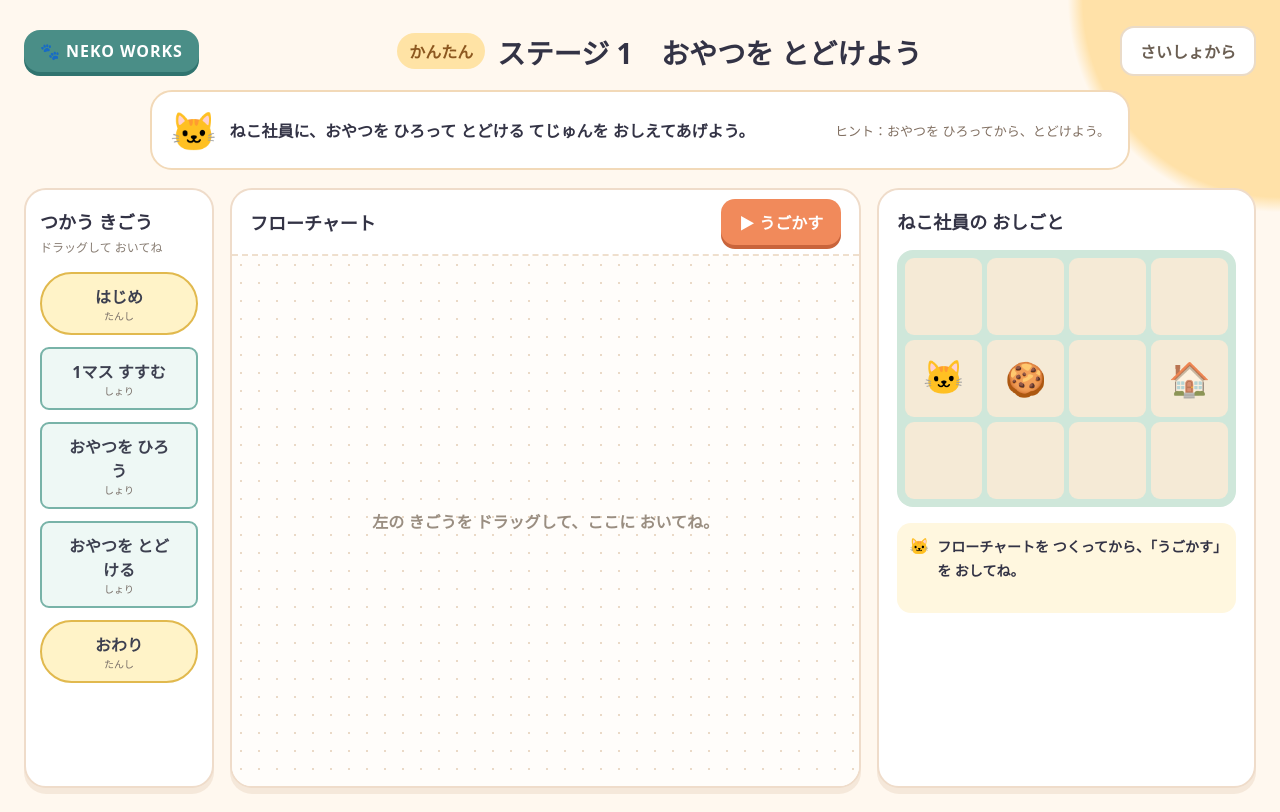
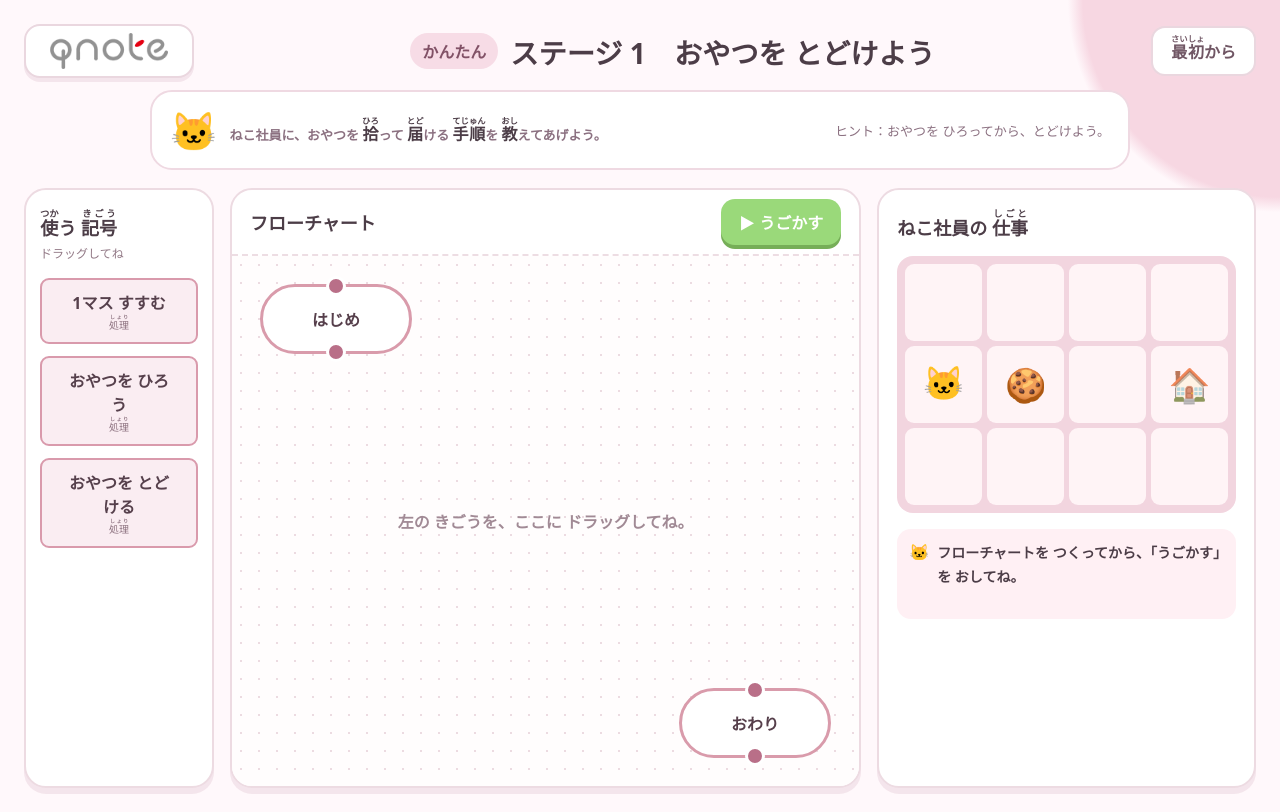
Before and after one commit to yuka-okaniwa/neko-flowchart, a React (Vite) app: page / in a window 1280 px wide. Built offline with nearby package versions, Linux system fonts and the light colour scheme.

Commit message:
一旦コミット

```diff
--- a/src/App.tsx
+++ b/src/App.tsx
@@ -1,4 +1,4 @@
-import { useEffect, useMemo, useRef, useState, type PointerEvent as ReactPointerEvent } from 'react'
+import { useEffect, useRef, useState, type PointerEvent as ReactPointerEvent } from 'react'
 
 import { applyAction, validateFlow } from './flow-engine'
 import { stages } from './stages'
@@ -31,8 +31,19 @@ export default function App() {
   const [connecting, setConnecting] = useState<string | null>(null)
   const canvasRef = useRef<HTMLDivElement>(null)
 
-  const actionCount = useMemo(() => nodes.reduce<Record<Action, number>>((counts, node) => ({ ...counts, [node.action]: (counts[node.action] ?? 0) + 1 }), {} as Record<Action, number>), [nodes])
-  const allowedCount: Partial<Record<Action, number>> = { start: 1, end: 1, move: 2, pickUp: 1, deliver: 1 }
+  function initialNodes(): FlowNode[] {
+    const canvas = canvasRef.current
+    const width = canvas?.clientWidth ?? 600
+    const height = canvas?.clientHeight ?? 530
+    return [
+      { id: 'start-fixed', action: 'start', x: 28, y: 28 },
+      { id: 'end-fixed', action: 'end', x: Math.max(190, width - NODE_WIDTH - 28), y: Math.max(180, height - NODE_HEIGHT - 28) },
+    ]
+  }
+
+  useEffect(() => {
+    setNodes(initialNodes())
+  }, [])
 
   function canvasPoint(event: PointerEvent | ReactPointerEvent) {
     const box = canvasRef.current!.getBoundingClientRect()
@@ -87,22 +98,32 @@ export default function App() {
   }
 
   function reset() {
-    setNodes([]); setEdges([]); setInvalidIds([]); setRunState(freshRunState())
+    setNodes(initialNodes()); setEdges([]); setInvalidIds([]); setRunState(freshRunState())
+  }
+
+  function deleteNode(id: string) {
+    setNodes((current) => current.filter((node) => node.id !== id))
+    setEdges((current) => current.filter((edge) => edge.from !== id && edge.to !== id))
+    setInvalidIds((current) => current.filter((invalidId) => invalidId !== id))
+  }
+
+  function deleteEdge(id: string) {
+    setEdges((current) => current.filter((edge) => edge.id !== id))
   }
 
   return (
     <main className="app-shell">
-      <header className="topbar"><div className="logo"><span>🐾</span> NEKO WORKS</div><div className="stage-title"><span className="difficulty">{stage.difficulty}</span><h1>ステージ 1　{stage.title}</h1></div><button className="reset-button" onClick={reset}>さいしょから</button></header>
-      <section className="intro"><div className="cat-portrait">🐱</div><p>{stage.description}</p><span>ヒント：おやつを ひろってから、とどけよう。</span></section>
+      <header className="topbar"><div className="logo"><img src="/images/company-logo.png" alt="会社ロゴ" /></div><div className="stage-title"><span className="difficulty">{stage.difficulty}</span><h1>ステージ 1　{stage.title}</h1></div><button className="reset-button" onClick={reset}><ruby>最初<rt>さいしょ</rt></ruby>から</button></header>
+      <section className="intro"><div className="cat-portrait">🐱</div><p>{stage.description.map((part, index) => part.ruby ? <ruby key={index}>{part.text}<rt>{part.ruby}</rt></ruby> : <span key={index}>{part.text}</span>)}</p><span>ヒント：おやつを ひろってから、とどけよう。</span></section>
       <div className="game-layout">
-        <aside className="palette panel"><h2>つかう きごう</h2><p>ドラッグして おいてね</p>{stage.availableActions.map((action) => <button key={action} className={`palette-node ${action}`} disabled={(allowedCount[action] ?? 0) <= (actionCount[action] ?? 0)} onPointerDown={(event) => { event.preventDefault(); setNewAction(action) }}>{actionLabels[action]}<small>{action === 'start' || action === 'end' ? 'たんし' : 'しょり'}</small></button>)}</aside>
+        <aside className="palette panel"><h2><ruby>使<rt>つか</rt></ruby>う <ruby>記号<rt>きごう</rt></ruby></h2><p>ドラッグしてね</p>{stage.availableActions.map((action) => <button key={action} className={`palette-node ${action}`} onPointerDown={(event) => { event.preventDefault(); setNewAction(action) }}>{actionLabels[action]}<small><ruby>処理<rt>しょり</rt></ruby></small></button>)}</aside>
         <section className="editor panel"><div className="editor-heading"><h2>フローチャート</h2><button className="run-button" onClick={runFlow} disabled={runState.status === 'running'}>▶ うごかす</button></div><div ref={canvasRef} className="canvas">
-          <svg className="edge-layer" aria-hidden="true">{edges.map((edge) => { const from = nodes.find((node) => node.id === edge.from); const to = nodes.find((node) => node.id === edge.to); if (!from || !to) return null; return <line key={edge.id} x1={from.x + NODE_WIDTH / 2} y1={from.y + NODE_HEIGHT} x2={to.x + NODE_WIDTH / 2} y2={to.y} markerEnd="url(#arrow)" /> })}<defs><marker id="arrow" markerWidth="8" markerHeight="8" refX="7" refY="4" orient="auto"><path d="M0,0 L8,4 L0,8 Z" /></marker></defs></svg>
-          {nodes.map((node) => <div key={node.id} className={`flow-node ${node.action} ${invalidIds.includes(node.id) ? 'invalid' : ''}`} style={{ left: node.x, top: node.y }} onPointerDown={(event) => { if ((event.target as HTMLElement).classList.contains('connector')) return; event.preventDefault(); setDragging({ id: node.id, offsetX: event.nativeEvent.offsetX, offsetY: event.nativeEvent.offsetY }) }}><span className="connector input" data-input-id={node.id} title="ここへつなぐ" />{actionLabels[node.action]}<span className="connector output" onPointerDown={(event) => { event.stopPropagation(); event.preventDefault(); setConnecting(node.id) }} title="ここからつなぐ" /></div>)}
+          <svg className="edge-layer" aria-label="やじるしを さわると けせます">{edges.map((edge) => { const from = nodes.find((node) => node.id === edge.from); const to = nodes.find((node) => node.id === edge.to); if (!from || !to) return null; const x1 = from.x + NODE_WIDTH / 2; const y1 = from.y + NODE_HEIGHT; const x2 = to.x + NODE_WIDTH / 2; const y2 = to.y; return <g key={edge.id}><line className="edge-hit-area" x1={x1} y1={y1} x2={x2} y2={y2} onPointerDown={(event) => { event.stopPropagation(); deleteEdge(edge.id) }} /><line className="edge-visible" x1={x1} y1={y1} x2={x2} y2={y2} markerEnd="url(#arrow)" /></g> })}<defs><marker id="arrow" markerWidth="8" markerHeight="8" refX="7" refY="4" orient="auto"><path d="M0,0 L8,4 L0,8 Z" /></marker></defs></svg>
+          {nodes.map((node) => <div key={node.id} className={`flow-node ${node.action} ${invalidIds.includes(node.id) ? 'invalid' : ''}`} style={{ left: node.x, top: node.y }} onPointerDown={(event) => { if ((event.target as HTMLElement).classList.contains('connector') || (event.target as HTMLElement).classList.contains('delete-node')) return; event.preventDefault(); setDragging({ id: node.id, offsetX: event.nativeEvent.offsetX, offsetY: event.nativeEvent.offsetY }) }}>{node.action !== 'start' && node.action !== 'end' && <button className="delete-node" aria-label={`${actionLabels[node.action]}を けす`} onPointerDown={(event) => { event.stopPropagation(); deleteNode(node.id) }} />}<span className="connector input" data-input-id={node.id} title="ここへつなぐ" />{actionLabels[node.action]}<span className="connector output" onPointerDown={(event) => { event.stopPropagation(); event.preventDefault(); setConnecting(node.id) }} title="ここからつなぐ" /></div>)}
           {connecting && <div className="connection-hint">つなぎたい きごうの ● まで ドラッグ！</div>}
-          {nodes.length === 0 && <div className="empty-canvas">左の きごうを ドラッグして、ここに おいてね。</div>}
+          {nodes.every((node) => node.action === 'start' || node.action === 'end') && <div className="empty-canvas">左の きごうを、ここに ドラッグしてね。</div>}
         </div></section>
-        <section className="board panel"><h2>ねこ社員の おしごと</h2><div className="grid" style={{ gridTemplateColumns: `repeat(${stage.grid.columns}, 1fr)` }}>{Array.from({ length: stage.grid.columns * stage.grid.rows }, (_, index) => { const x = index % stage.grid.columns; const y = Math.floor(index / stage.grid.columns); const catHere = runState.cat.x === x && runState.cat.y === y; const snackHere = stage.snack.x === x && stage.snack.y === y && !runState.hasSnack; const targetHere = stage.delivery.x === x && stage.delivery.y === y; return <div key={index} className="cell">{targetHere && <span className="target">🏠</span>}{snackHere && <span className="snack">🍪</span>}{catHere && <span className={`cat ${runState.status === 'success' ? 'happy' : ''}`}>🐱</span>}</div> })}</div><div className={`speech ${runState.status}`}><span>🐱</span><p>{runState.message}</p></div></section>
+        <section className="board panel"><h2>ねこ社員の <ruby>仕事<rt>しごと</rt></ruby></h2><div className="grid" style={{ gridTemplateColumns: `repeat(${stage.grid.columns}, 1fr)` }}>{Array.from({ length: stage.grid.columns * stage.grid.rows }, (_, index) => { const x = index % stage.grid.columns; const y = Math.floor(index / stage.grid.columns); const catHere = runState.cat.x === x && runState.cat.y === y; const snackHere = stage.snack.x === x && stage.snack.y === y && !runState.hasSnack; const targetHere = stage.delivery.x === x && stage.delivery.y === y; return <div key={index} className="cell">{targetHere && <span className="target">🏠</span>}{snackHere && <span className="snack">🍪</span>}{catHere && <span className={`cat ${runState.status === 'success' ? 'happy' : ''}`}>🐱</span>}</div> })}</div><div className={`speech ${runState.status}`}><span>🐱</span><p>{runState.message}</p></div></section>
       </div>
       {runState.status === 'success' && <div className="success-overlay"><div><span>🎉</span><h2>クリア！ おめでとう！</h2><p>ねこ社員が おやつを とどけられたよ。</p><button onClick={reset}>もういちど あそぶ</button></div></div>}
     </main>
--- a/src/stages/stage-1.ts
+++ b/src/stages/stage-1.ts
@@ -4,8 +4,19 @@ export const stage1: StageDefinition = {
   id: 'snack-delivery',
   title: 'おやつを とどけよう',
   difficulty: 'かんたん',
-  description: 'ねこ社員に、おやつを ひろって とどける てじゅんを おしえてあげよう。',
-  availableActions: ['start', 'move', 'pickUp', 'deliver', 'end'],
+  description: [
+    { text: 'ねこ社員に、おやつを ' },
+    { text: '拾', ruby: 'ひろ' },
+    { text: 'って ' },
+    { text: '届', ruby: 'とど' },
+    { text: 'ける ' },
+    { text: '手順', ruby: 'てじゅん' },
+    { text: 'を ' },
+    { text: '教', ruby: 'おし' },
+    { text: 'えてあげよう。' },
+  ],
+  // 開始・終了は編集領域に固定で用意する。ここには何度でも追加できる処理だけを置く。
+  availableActions: ['move', 'pickUp', 'deliver'],
   start: { x: 0, y: 1 },
   snack: { x: 1, y: 1 },
   delivery: { x: 3, y: 1 },
--- a/src/styles.css
+++ b/src/styles.css
@@ -1,19 +1,411 @@
-:root { font-family: system-ui, -apple-system, BlinkMacSystemFont, 'Hiragino Maru Gothic ProN', sans-serif; color: #333345; background: #fff7ec; }
-* { box-sizing: border-box; }
-body { margin: 0; min-width: 920px; }
-button { font: inherit; cursor: pointer; }
-.app-shell { min-height: 100vh; padding: 16px 24px 24px; background: radial-gradient(circle at top right, #ffe1a8 0 13%, transparent 14%), #fff8ef; }
-.topbar { height: 70px; display: flex; align-items: center; justify-content: space-between; gap: 20px; }
-.logo { color: #fff; background: #4a8e87; padding: 10px 16px; border-radius: 16px; font-weight: 900; letter-spacing: .06em; box-shadow: 0 4px 0 #30746f; }
-.stage-title { display: flex; align-items: center; gap: 12px; } .stage-title h1 { margin: 0; font-size: clamp(20px, 2.2vw, 31px); } .difficulty { color: #8c571f; background: #ffe3a5; padding: 6px 12px; border-radius: 99px; font-weight: 900; }
-.reset-button, .run-button, .success-overlay button { border: 0; border-radius: 14px; padding: 11px 18px; font-weight: 900; }
-.reset-button { color: #6b5f53; background: #fff; border: 2px solid #eadbc8; }.run-button { background: #f18a5b; color: white; box-shadow: 0 4px 0 #c9643b; }.run-button:disabled { opacity: .6; cursor: wait; }
-.intro { display: flex; align-items: center; gap: 12px; max-width: 980px; margin: 4px auto 18px; padding: 12px 18px; background: white; border: 2px solid #f2d9b8; border-radius: 22px; }.intro p { margin: 0; font-weight: 700; }.intro span { margin-left: auto; color: #806f61; font-size: 13px; }.cat-portrait { font-size: 38px; }
-.game-layout { display: grid; grid-template-columns: 190px minmax(380px, 1.25fr) minmax(265px, .75fr); gap: 16px; max-width: 1500px; margin: auto; }.panel { background: #fff; border: 2px solid #efdcca; border-radius: 22px; box-shadow: 0 6px 0 rgba(169, 114, 64, .12); }.panel h2 { margin: 0; font-size: 18px; }.palette { padding: 18px 14px; }.palette p { margin: 4px 0 16px; color: #887d73; font-size: 12px; }
-.palette-node { position: relative; display: block; width: 100%; min-height: 59px; margin: 12px 0; padding: 10px 20px; color: #3d4050; background: #eef8f5; border: 2px solid #78b3a8; border-radius: 9px; font-weight: 900; touch-action: none; }.palette-node.start, .palette-node.end { border-radius: 40px; background: #fff3c8; border-color: #e1b94e; }.palette-node small { display: block; font-size: 10px; font-weight: 500; color: #786e67; }.palette-node:disabled { opacity: .36; cursor: not-allowed; }
-.editor { overflow: hidden; }.editor-heading { display: flex; justify-content: space-between; align-items: center; height: 66px; padding: 0 18px; border-bottom: 2px dashed #efdfcd; }.canvas { position: relative; min-height: 530px; overflow: hidden; background-color: #fffdfa; background-image: radial-gradient(#ead9c6 1px, transparent 1px); background-size: 18px 18px; touch-action: none; }.edge-layer { position: absolute; inset: 0; width: 100%; height: 100%; pointer-events: none; overflow: visible; }.edge-layer line { stroke: #517f9d; stroke-width: 4; }.edge-layer marker path { fill: #517f9d; }
-.flow-node { position: absolute; z-index: 2; display: grid; place-items: center; width: 152px; height: 70px; padding: 9px 20px; border: 3px solid #67a99d; border-radius: 9px; background: #e9f7f3; color: #30424a; font-weight: 900; text-align: center; user-select: none; touch-action: none; }.flow-node.start, .flow-node.end { border-color: #d5a641; border-radius: 40px; background: #fff3c7; }.flow-node.invalid { border-color: #e85252; box-shadow: 0 0 0 4px #ffd4d4; }.connector { position: absolute; width: 20px; height: 20px; left: calc(50% - 10px); border: 3px solid white; border-radius: 50%; background: #517f9d; touch-action: none; }.connector.input { top: -11px; }.connector.output { bottom: -11px; }.empty-canvas, .connection-hint { position: absolute; inset: 0; display: grid; place-items: center; padding: 20px; color: #9a8e81; font-weight: 700; text-align: center; }.connection-hint { z-index: 4; top: auto; height: 65px; color: #296a8d; background: #e0f2fb; }
-.board { padding: 18px; }.grid { display: grid; gap: 5px; margin: 16px 0; padding: 8px; background: #cfe7da; border-radius: 16px; }.cell { position: relative; aspect-ratio: 1; display: grid; place-items: center; background: #f5ead6; border-radius: 9px; font-size: clamp(20px, 2.6vw, 37px); }.cat { z-index: 2; transform: translateY(-2px); transition: transform .35s ease; }.cat.happy { animation: bounce .45s infinite alternate; }.target { position: absolute; opacity: .8; }.snack { z-index: 1; }.speech { display: flex; align-items: flex-start; gap: 8px; min-height: 90px; padding: 12px; background: #fff7df; border-radius: 14px; }.speech p { margin: 0; font-size: 14px; font-weight: 700; line-height: 1.7; }.speech.error { background: #fff0ef; }.speech.success { background: #e2f7e9; }
-.success-overlay { position: fixed; z-index: 10; inset: 0; display: grid; place-items: center; padding: 20px; background: rgba(50, 43, 36, .36); }.success-overlay > div { width: min(510px, 92vw); padding: 40px; background: #fffaf1; border: 7px solid #ffd469; border-radius: 30px; text-align: center; box-shadow: 0 15px 40px #4a372840; }.success-overlay span { font-size: 55px; }.success-overlay h2 { margin: 8px 0; font-size: 30px; }.success-overlay button { color: white; background: #ef8a5b; }
-@keyframes bounce { to { transform: translateY(-12px) rotate(7deg); } }
-@media (max-width: 1050px) { .app-shell { padding: 12px; }.game-layout { grid-template-columns: 170px minmax(360px, 1fr) 245px; gap: 10px; }.intro span { display: none; } }
+:root {
+  font-family:
+    system-ui,
+    -apple-system,
+    BlinkMacSystemFont,
+    "Hiragino Maru Gothic ProN",
+    sans-serif;
+  color: #4c3d47;
+  background: #fff7fa;
+}
+* {
+  box-sizing: border-box;
+}
+body {
+  margin: 0;
+  min-width: 920px;
+}
+button {
+  font: inherit;
+  cursor: pointer;
+}
+.app-shell {
+  min-height: 100vh;
+  padding: 16px 24px 24px;
+  background:
+    radial-gradient(circle at top right, #f7d7e2 0 13%, transparent 14%),
+    #fff8fb;
+}
+.topbar {
+  height: 70px;
+  display: flex;
+  align-items: center;
+  justify-content: space-between;
+  gap: 20px;
+}
+.logo {
+  display: flex;
+  align-items: center;
+  width: 170px;
+  height: 54px;
+  padding: 7px 12px;
+  background: #fff;
+  border: 2px solid #ead7df;
+  border-radius: 16px;
+  box-shadow: 0 4px 0 rgba(166, 91, 120, 0.12);
+}
+.logo img {
+  width: 100%;
+  height: 100%;
+  object-fit: contain;
+}
+.stage-title {
+  display: flex;
+  align-items: center;
+  gap: 12px;
+}
+.stage-title h1 {
+  margin: 0;
+  font-size: clamp(20px, 2.2vw, 31px);
+}
+.difficulty {
+  color: #815166;
+  background: #f7dce6;
+  padding: 6px 12px;
+  border-radius: 99px;
+  font-weight: 900;
+}
+.reset-button,
+.run-button,
+.success-overlay button {
+  border: 0;
+  border-radius: 14px;
+  padding: 11px 18px;
+  font-weight: 900;
+}
+.app-shell ruby {
+  ruby-position: over;
+}
+.app-shell rt {
+  font-size: 0.52em;
+  font-weight: 700;
+  letter-spacing: 0;
+}
+.reset-button {
+  color: #705664;
+  background: #fff;
+  border: 2px solid #ead7df;
+}
+.run-button {
+  background: #9AD97A;
+  color: white;
+  box-shadow: 0 4px 0 #76AE58;
+}
+.run-button:disabled {
+  opacity: 0.6;
+  cursor: wait;
+}
+.intro {
+  display: flex;
+  align-items: center;
+  gap: 12px;
+  max-width: 980px;
+  margin: 4px auto 18px;
+  padding: 12px 18px;
+  background: white;
+  border: 2px solid #efd9e2;
+  border-radius: 22px;
+}
+.intro p {
+  margin: 0;
+  font-weight: 700;
+}
+.intro span {
+  margin-left: auto;
+  color: #8b7080;
+  font-size: 13px;
+}
+.cat-portrait {
+  font-size: 38px;
+}
+.game-layout {
+  display: grid;
+  grid-template-columns: 190px minmax(380px, 1.25fr) minmax(265px, 0.75fr);
+  gap: 16px;
+  max-width: 1500px;
+  margin: auto;
+}
+.panel {
+  background: #fff;
+  border: 2px solid #eddbe2;
+  border-radius: 22px;
+  box-shadow: 0 6px 0 rgba(166, 91, 120, 0.12);
+}
+.panel h2 {
+  margin: 0;
+  font-size: 18px;
+}
+.palette {
+  padding: 18px 14px;
+}
+.palette p {
+  margin: 4px 0 16px;
+  color: #927986;
+  font-size: 12px;
+}
+.palette-node {
+  position: relative;
+  display: block;
+  width: 100%;
+  min-height: 59px;
+  margin: 12px 0;
+  padding: 10px 20px;
+  color: #56404c;
+  background: #faedf2;
+  border: 2px solid #d99aac;
+  border-radius: 9px;
+  font-weight: 900;
+  touch-action: none;
+}
+.palette-node.start,
+.palette-node.end {
+  border-radius: 40px;
+  background: #f8e1e9;
+  border-color: #dba1b2;
+}
+.palette-node small {
+  display: block;
+  font-size: 10px;
+  font-weight: 500;
+  color: #8b707e;
+}
+.palette-node:disabled {
+  opacity: 0.36;
+  cursor: not-allowed;
+}
+.editor {
+  overflow: hidden;
+}
+.editor-heading {
+  display: flex;
+  justify-content: space-between;
+  align-items: center;
+  height: 66px;
+  padding: 0 18px;
+  border-bottom: 2px dashed #eddde3;
+}
+.canvas {
+  position: relative;
+  min-height: 530px;
+  overflow: hidden;
+  background-color: #fffdfd;
+  background-image: radial-gradient(#ecdbe1 1px, transparent 1px);
+  background-size: 18px 18px;
+  touch-action: none;
+}
+.edge-layer {
+  position: absolute;
+  inset: 0;
+  z-index: 1;
+  width: 100%;
+  height: 100%;
+  overflow: visible;
+  pointer-events: none;
+}
+.edge-visible {
+  stroke: #b86f88;
+  stroke-width: 4;
+  pointer-events: none;
+}
+.edge-hit-area {
+  stroke: transparent;
+  stroke-width: 30;
+  pointer-events: stroke;
+  cursor: pointer;
+}
+.edge-layer marker path {
+  fill: #b86f88;
+}
+.flow-node {
+  position: absolute;
+  z-index: 2;
+  display: grid;
+  place-items: center;
+  width: 152px;
+  height: 70px;
+  padding: 9px 20px;
+  border: 3px solid #d38ca2;
+  border-radius: 9px;
+  background: #faedf2;
+  color: #563f4b;
+  font-weight: 900;
+  text-align: center;
+  user-select: none;
+  touch-action: none;
+}
+.flow-node.start,
+.flow-node.end {
+  border-color: #d99bab;
+  border-radius: 40px;
+  background: #ffffff;
+}
+.flow-node.invalid {
+  border-color: #e85252;
+  box-shadow: 0 0 0 4px #ffd4d4;
+}
+.delete-node {
+  position: absolute;
+  z-index: 3;
+  top: -14px;
+  right: -14px;
+  width: 30px;
+  height: 30px;
+  padding: 0;
+  border: 3px solid white;
+  border-radius: 50%;
+  background: #c66180;
+  box-shadow: 0 2px 3px rgba(101, 54, 70, 0.2);
+  touch-action: none;
+}
+.delete-node::before,
+.delete-node::after {
+  content: "";
+  position: absolute;
+  top: 50%;
+  left: 50%;
+  width: 14px;
+  height: 3px;
+  border-radius: 3px;
+  background: white;
+  transform: translate(-50%, -50%) rotate(45deg);
+}
+.delete-node::after {
+  transform: translate(-50%, -50%) rotate(-45deg);
+}
+.connector {
+  position: absolute;
+  z-index: 2;
+  width: 20px;
+  height: 20px;
+  left: calc(50% - 10px);
+  border: 3px solid white;
+  border-radius: 50%;
+  background: #b96f88;
+  touch-action: none;
+}
+.connector.input {
+  top: -11px;
+}
+.connector.output {
+  bottom: -11px;
+}
+.empty-canvas,
+.connection-hint {
+  position: absolute;
+  inset: 0;
+  display: grid;
+  place-items: center;
+  padding: 20px;
+  color: #a18a95;
+  font-weight: 700;
+  text-align: center;
+}
+.connection-hint {
+  z-index: 4;
+  top: auto;
+  height: 65px;
+  color: #91566d;
+  background: #fae8ee;
+}
+.board {
+  padding: 18px;
+}
+.grid {
+  display: grid;
+  gap: 5px;
+  margin: 16px 0;
+  padding: 8px;
+  background: #f2d5df;
+  border-radius: 16px;
+}
+.cell {
+  position: relative;
+  aspect-ratio: 1;
+  display: grid;
+  place-items: center;
+  background: #fff4f6;
+  border-radius: 9px;
+  font-size: clamp(20px, 2.6vw, 37px);
+}
+.cat {
+  z-index: 2;
+  transform: translateY(-2px);
+  transition: transform 0.35s ease;
+}
+.cat.happy {
+  animation: bounce 0.45s infinite alternate;
+}
+.target {
+  position: absolute;
+  opacity: 0.8;
+}
+.snack {
+  z-index: 1;
+}
+.speech {
+  display: flex;
+  align-items: flex-start;
+  gap: 8px;
+  min-height: 90px;
+  padding: 12px;
+  background: #fff0f4;
+  border-radius: 14px;
+}
+.speech p {
+  margin: 0;
+  font-size: 14px;
+  font-weight: 700;
+  line-height: 1.7;
+}
+.speech.error {
+  background: #fff0ef;
+}
+.speech.success {
+  background: #e4f3e9;
+}
+.success-overlay {
+  position: fixed;
+  z-index: 10;
+  inset: 0;
+  display: grid;
+  place-items: center;
+  padding: 20px;
+  background: rgba(75, 47, 60, 0.36);
+}
+.success-overlay > div {
+  width: min(510px, 92vw);
+  padding: 40px;
+  background: #fff8fa;
+  border: 7px solid #ecb2c3;
+  border-radius: 30px;
+  text-align: center;
+  box-shadow: 0 15px 40px #593d4940;
+}
+.success-overlay span {
+  font-size: 55px;
+}
+.success-overlay h2 {
+  margin: 8px 0;
+  font-size: 30px;
+}
+.success-overlay button {
+  color: white;
+  background: #d87a98;
+}
+@keyframes bounce {
+  to {
+    transform: translateY(-12px) rotate(7deg);
+  }
+}
+@media (max-width: 1050px) {
+  .app-shell {
+    padding: 12px;
+  }
+  .game-layout {
+    grid-template-columns: 170px minmax(360px, 1fr) 245px;
+    gap: 10px;
+  }
+  .intro span {
+    display: none;
+  }
+}
```
Also changed, not shown: src/types.ts (+6 -1 lines), public/images/company-logo.png (added).
